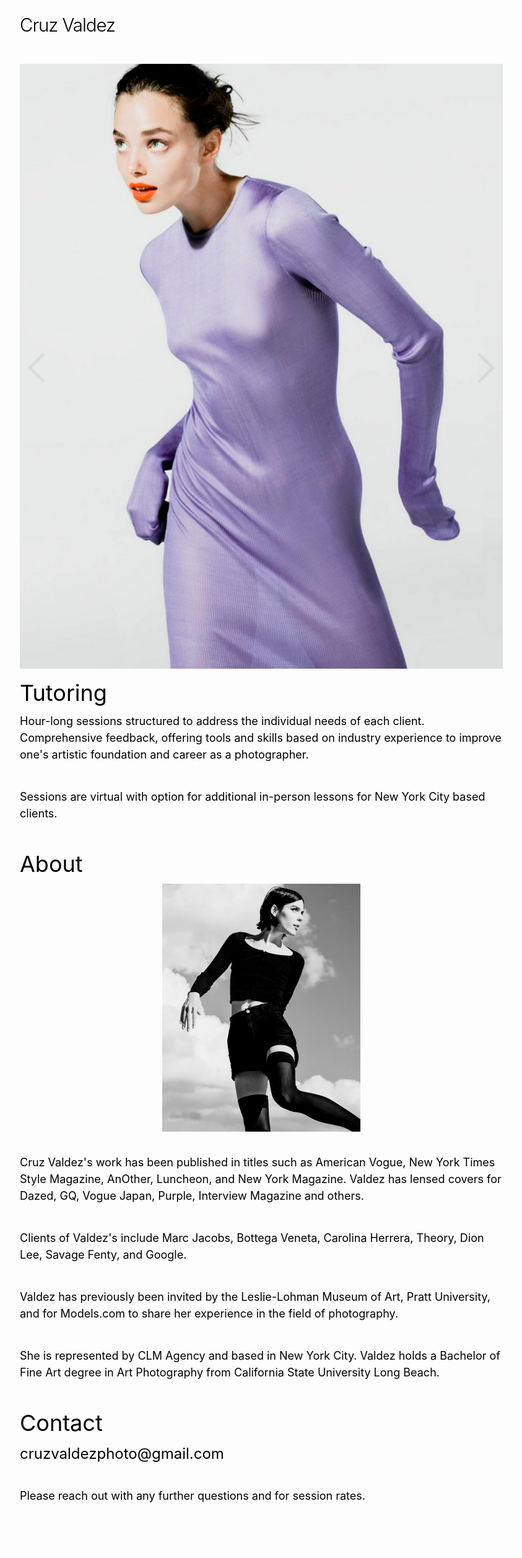
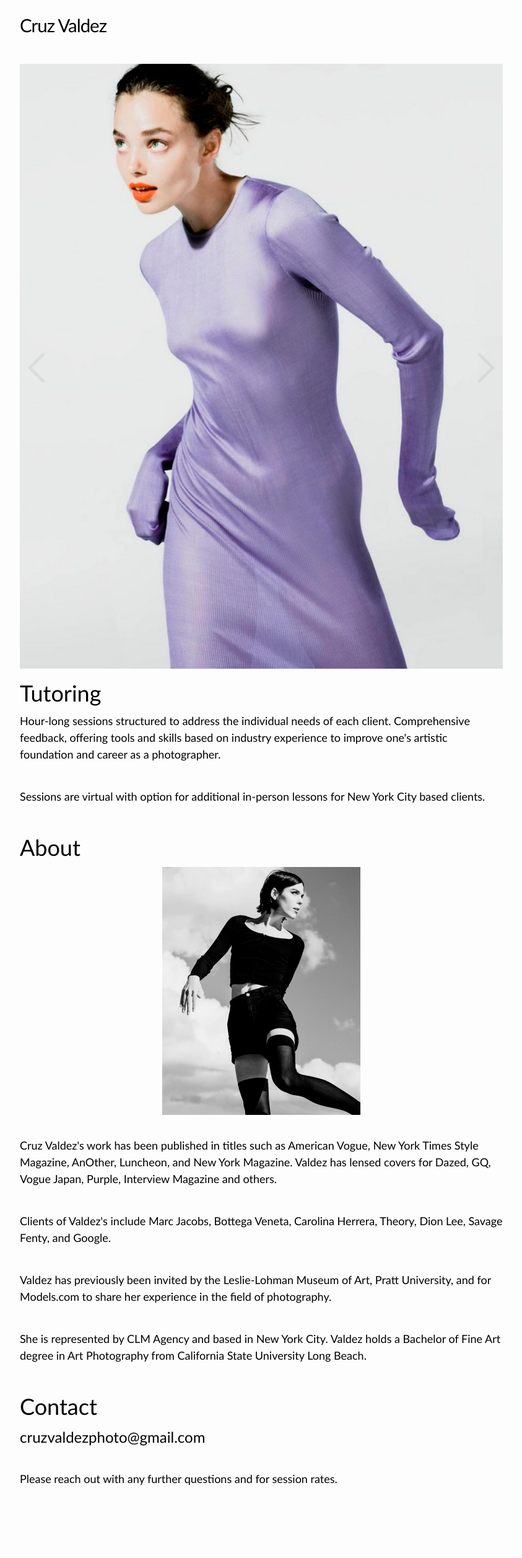
Before and after one commit to maybesheforgot/ccvtutor, a Jekyll site: the page built from index.markdown, in a window 1280 px wide. Shown: the whole page at 62% size, without its empty margins (218-1061 px from the left). Built offline with Jekyll 4.4.1, drawn with Linux system fonts in a browser that asks for light colours; after the commit the page ends 2487 px from its top, so only the background shows below that.

Commit message:
update fonts for windows

```diff
--- a/_sass/minima.scss
+++ b/_sass/minima.scss
@@ -2,7 +2,7 @@
 
 // Define defaults for each variable.
 
-$base-font-family: Futura, -apple-system, BlinkMacSystemFont, "Segoe UI", Roboto, Helvetica, Arial, sans-serif, "Apple Color Emoji", "Segoe UI Emoji", "Segoe UI Symbol" !default;
+$base-font-family: 'Futura','Trebuchet MS',-apple-system, BlinkMacSystemFont, "Segoe UI", Roboto, Helvetica, Arial, sans-serif, "Apple Color Emoji", "Segoe UI Emoji", "Segoe UI Symbol" !default;
 $base-font-size:   24px !default;
 $base-font-weight: 400 !default;
 $small-font-size:  $base-font-size * 0.875 !default;
```
